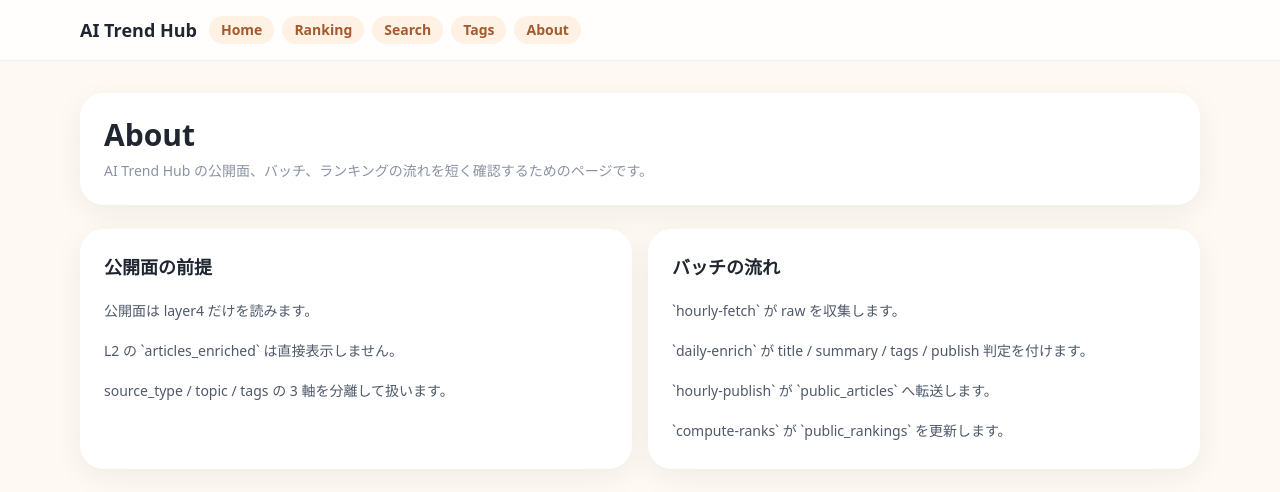
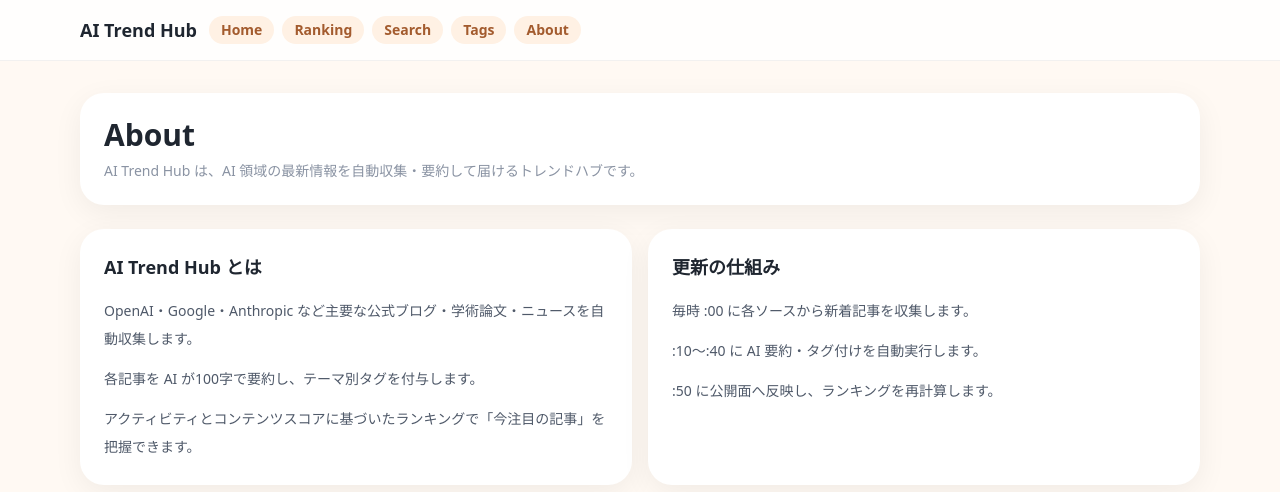
Before and after one commit to rohto4/ai-hub, a Next.js app: page /about in a window 1280 px wide. Shown: the top 492 px of the page. Built offline with nearby package versions, Linux system fonts and the light colour scheme; no server answers; a web font is replaced by a local one.

Commit message:
fix: About ページの description を一般ユーザー向けに書き直し

```diff
--- a/src/app/about/page.tsx
+++ b/src/app/about/page.tsx
@@ -4,24 +4,23 @@
   return (
     <PublicScaffold
       title="About"
-      description="AI Trend Hub の公開面、バッチ、ランキングの流れを短く確認するためのページです。"
+      description="AI Trend Hub は、AI 領域の最新情報を自動収集・要約して届けるトレンドハブです。"
     >
       <div className="grid gap-4 md:grid-cols-2">
         <section className="rounded-3xl bg-white p-6 shadow-[0_8px_30px_rgba(0,0,0,0.06)]">
-          <h2 className="text-lg font-extrabold">公開面の前提</h2>
+          <h2 className="text-lg font-extrabold">AI Trend Hub とは</h2>
           <ul className="mt-4 grid gap-3 text-sm leading-7 text-[#4f5969]">
-            <li>公開面は layer4 だけを読みます。</li>
-            <li>L2 の `articles_enriched` は直接表示しません。</li>
-            <li>source_type / topic / tags の 3 軸を分離して扱います。</li>
+            <li>OpenAI・Google・Anthropic など主要な公式ブログ・学術論文・ニュースを自動収集します。</li>
+            <li>各記事を AI が100字で要約し、テーマ別タグを付与します。</li>
+            <li>アクティビティとコンテンツスコアに基づいたランキングで「今注目の記事」を把握できます。</li>
           </ul>
         </section>
         <section className="rounded-3xl bg-white p-6 shadow-[0_8px_30px_rgba(0,0,0,0.06)]">
-          <h2 className="text-lg font-extrabold">バッチの流れ</h2>
+          <h2 className="text-lg font-extrabold">更新の仕組み</h2>
           <ul className="mt-4 grid gap-3 text-sm leading-7 text-[#4f5969]">
-            <li>`hourly-fetch` が raw を収集します。</li>
-            <li>`daily-enrich` が title / summary / tags / publish 判定を付けます。</li>
-            <li>`hourly-publish` が `public_articles` へ転送します。</li>
-            <li>`compute-ranks` が `public_rankings` を更新します。</li>
+            <li>毎時 :00 に各ソースから新着記事を収集します。</li>
+            <li>:10〜:40 に AI 要約・タグ付けを自動実行します。</li>
+            <li>:50 に公開面へ反映し、ランキングを再計算します。</li>
           </ul>
         </section>
       </div>
```
